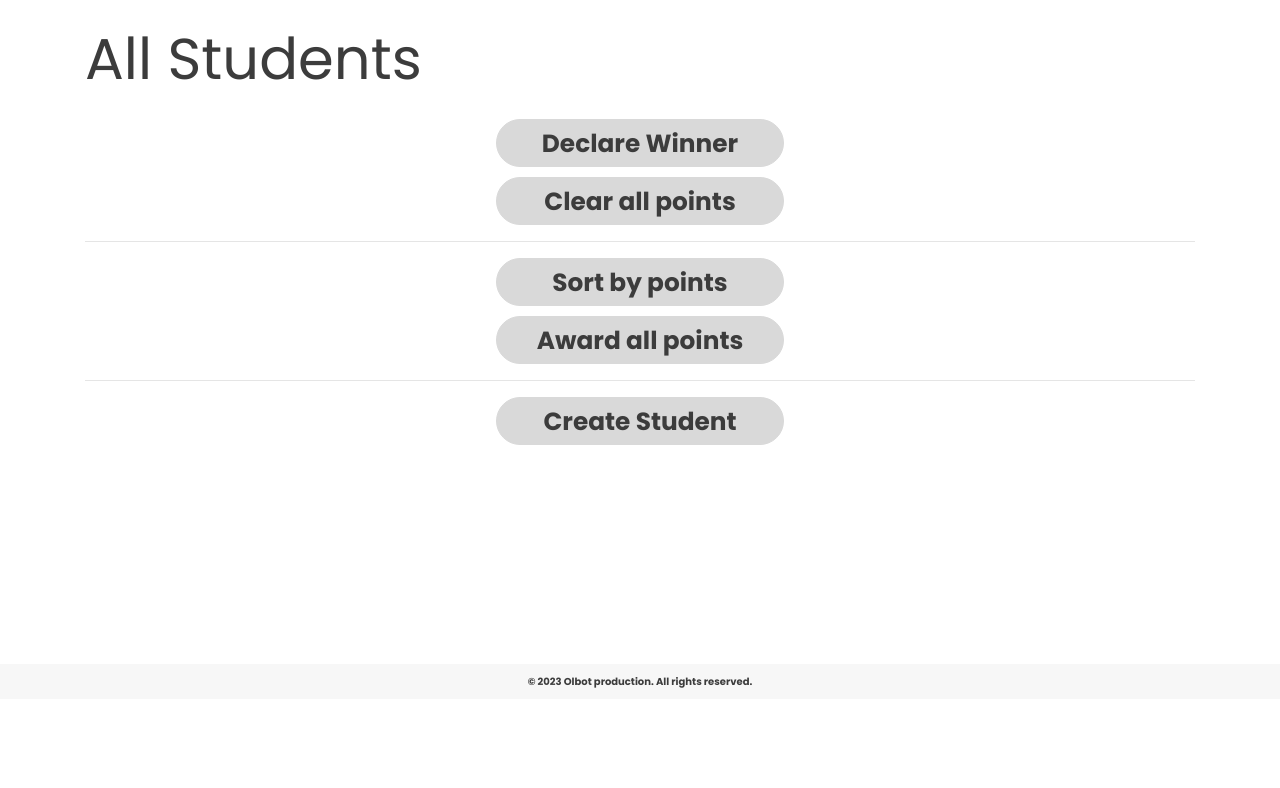
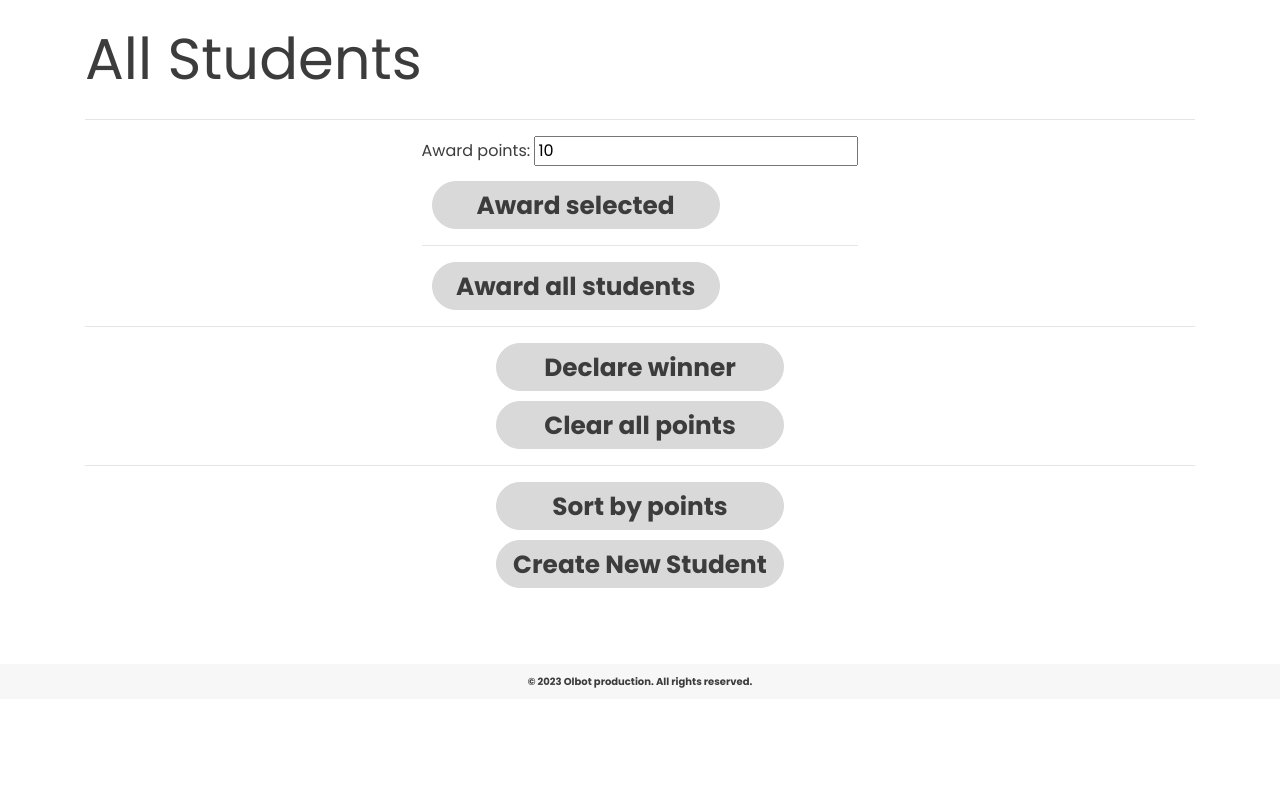
Before and after one commit to oliveranthony17/housepoints, a Django app: page /students/ in a window 1280 px wide. Shown: the part 101-889 px from the top of the page. Before the commit the page ends 789 px from the top, so only its background shows below. Run offline with Django 4.2, Linux system fonts and the light colour scheme; the visitor is signed in with stand-in values (Sample User, id 1); data that the repository does not hold is empty; some libraries are stand-ins or nearby versions.

Commit message:
adding award selected feature

```diff
--- a/housepoints/models.py
+++ b/housepoints/models.py
@@ -8,7 +8,7 @@ class House(models.Model):
   name = models.CharField(max_length=100, default="Gryffindor")
   logo_url = models.CharField(max_length=255, default="https://encrypted-tbn0.gstatic.com/images?q=tbn:ANd9GcRqLKGMXNr62iTZjs8oGIOSwOacxjcEP7y8uDNAw8E&s")
 
-  user = models.ForeignKey(User, unique=False, on_delete=models.DO_NOTHING, default=1)
+  user = models.ForeignKey(User, unique=False, on_delete=models.DO_NOTHING)
 
   def __str__(self):
     return self.name
@@ -19,7 +19,7 @@ class Student(models.Model):
   school_year = models.CharField(max_length=100, default="Kindergarten")
 
   points = models.IntegerField(default=0)
-  user = models.ForeignKey(User, unique=False, on_delete=models.DO_NOTHING, default=1)
+  user = models.ForeignKey(User, unique=False, on_delete=models.DO_NOTHING)
 
   house = models.ForeignKey(
     House,
--- a/housepoints/static/style.css
+++ b/housepoints/static/style.css
@@ -16,7 +16,7 @@ body h2 {
 }
 
 body h3 {
-  font-size: calc(1vw + 1vh + 1vmin);v
+  font-size: calc(1vw + 1vh + 1vmin);
 }
 
 a{
@@ -36,10 +36,7 @@ ul{
 .container {
   padding-right: 15px;
   padding-left: 15px;
-  margin-top: 20px;
-  margin-right: auto;
-  margin-left: auto;
-  margin-bottom: 200px;
+    margin: 20px auto 200px;
 }
 @media (min-width: 768px) {
   .container {
@@ -272,7 +269,7 @@ ul{
   font-weight: bolder !important;
   height: 30px;
   border-radius: 360px;
-  padding: 0px 20px 0px 20px;
+  padding: 0 20px 0 20px;
   border-style: solid;
   border-width: thin;
   border-color:#d9d9d9;
@@ -304,8 +301,7 @@ ul{
 
 .footer p {
   font-weight: bold;
-  margin: 0;
-  vertical-align: middle;
+    vertical-align: middle;
   margin: 5px 0;
 }
 
--- a/housepoints/templates/students.html
+++ b/housepoints/templates/students.html
@@ -8,12 +8,16 @@
 
 {% block content %}
 
+<form action="/students/students_award_selected" method="post" id="award-multiple-form">
+  {% csrf_token %}
+
   <h1>All Students</h1>
 
   <ul class="content">
     {% for x in students %}
     <div class="house-points-card">
       <div class="house-points-card-inner">
+        <input type="checkbox" id="{{ x.id }}" name="selected_students" value="{{ x.id }}">
         <img src="{{ x.house.logo_url }}" class="house-logo"/>
         <h3>{{ x.first_name }} {{ x.last_name }} <a href="/students/update_student/{{ x.id }}"><i class="fa-solid fa-pen-to-square edit-button"></i></a></h3>
       </div>
@@ -25,22 +29,29 @@
     {% endfor %}
   </ul>
 
+  <hr>
   <div class="buttons">
-    <a class="btn" href="/summary">Declare Winner</a>
+    <label for="custom-points">Award points:</label>
+    <input type="number" id="custom-points" name="custom-points" value="10">
+    <button type="submit" class="btn">Award selected</button>
+    <hr>
+    <a class="btn" href="/students/students_award_all">Award all students</a>
+  </div>
+  <hr>
+  <div class="buttons">
+    <a class="btn" href="/summary">Declare winner</a>
     <a class="btn" href="/students_clear_points">Clear all points</a>
   </div>
   <hr>
   <div class="buttons">
     {% if request.path == '/students_sort_by_points/' %}
-      <a class="btn" href="/students">Sort by first name</a>
+    <a class="btn" href="/students">Sort by first name</a>
     {% elif request.path == '/students/' %}
-      <a class="btn" href="/students_sort_by_points">Sort by points</a>
+    <a class="btn" href="/students_sort_by_points">Sort by points</a>
     {% endif %}
-      <a class="btn" href="/students/students_award_all">Award all points</a>
-  </div>
-  <hr>
-  <div class="buttons">
-    <a class="btn" href="/students/create_student">Create Student</a>
+    <a class="btn" href="/students/create_student">Create New Student</a>
   </div>
 
+</form>
+
 {% endblock %}
--- a/housepoints/urls.py
+++ b/housepoints/urls.py
@@ -21,6 +21,7 @@ urlpatterns = [
     path('students_sort_by_points/', views.studentsSortByPoints, name='students_sort_by_points'),
     path('students_clear_points/', views.studentsClearPoints, name='students_clear_points'),
     path('students/students_award_all/', views.studentsAwardAll, name='students_award_all'),
+    path('students/students_award_selected', views.studentsAwardSelected, name='students_award_selected'),
     path('students/create_student', views.createStudent, name="create_student"),
 
     path('students/update_student/<int:id>', views.updateStudent, name='update_student'),
--- a/housepoints/views.py
+++ b/housepoints/views.py
@@ -165,7 +165,6 @@ def studentsClearPoints(request):
     return redirect('/students')
 
 def studentsAwardAll(request):
-
     if request.method == "POST":
         form = AwardPointsForm(request.POST)
         students = Student.objects.filter(user = request.user)
@@ -181,6 +180,18 @@ def studentsAwardAll(request):
     form = AwardPointsForm(initial={'points': 10})
     context = {'form': form}
     return render(request, 'award_points.html', context)
+
+def studentsAwardSelected(request):
+    if request.method == "POST":
+        points = int(request.POST.get("custom-points"))
+        selected_student_ids = request.POST.getlist("selected_students")
+        selected_students = Student.objects.filter(id__in=selected_student_ids)
+
+        for student in selected_students:
+            student.points += points
+            student.save()
+
+    return redirect('/students/')
 
 def createStudent(request):
     if request.method == "POST":
```
Also changed, not shown: housepoints/settings.py (+14 -10 lines).
